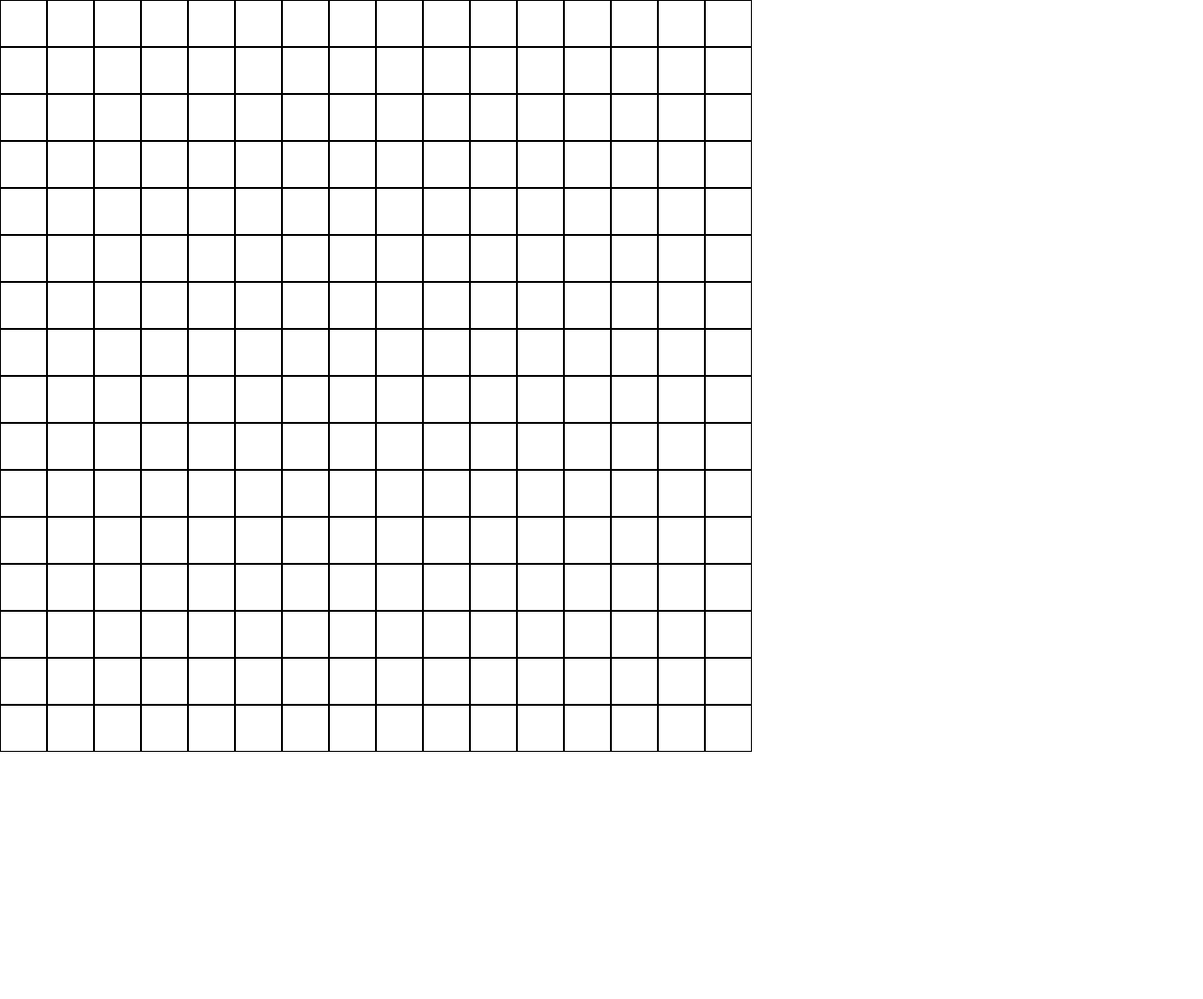
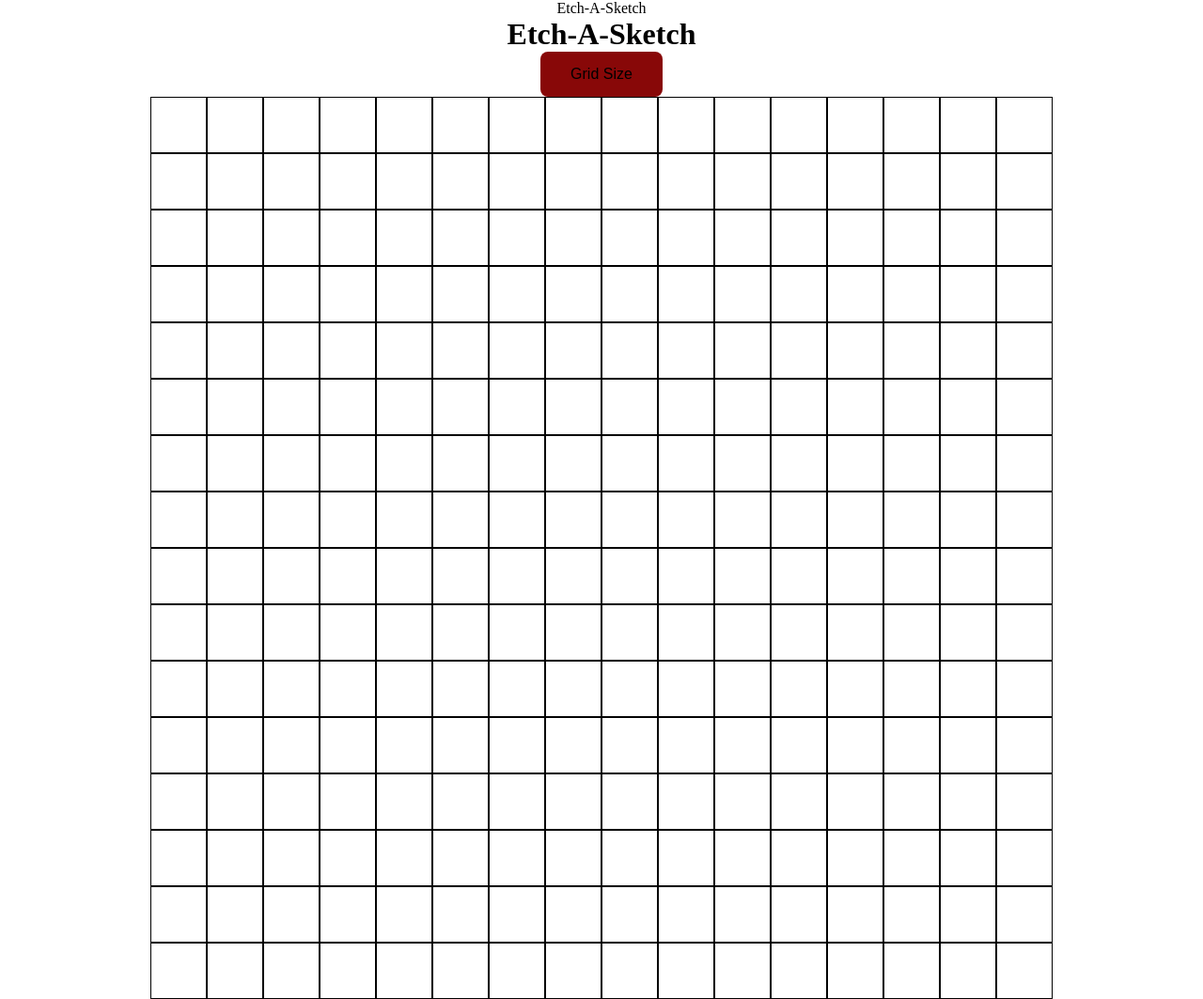
Before and after one commit to takusimon/etch-a-sketch, a plain HTML site: page index.html in a window 1280 px wide. Shown: the whole page at 94% size. Before the commit the page ends 800 px from the top, so only its background shows below. Drawn offline with Linux system fonts and the light colour scheme.

Commit message:
Etch-A-Sketch
created a program that allows you to etch a Sketch

```diff
--- a/css/style.css
+++ b/css/style.css
@@ -3,13 +3,34 @@
     padding:0;
     border: 0;
     box-sizing: border-box;
+    display: flex;
+    flex-direction: column;
+    justify-content: center;
+    align-items: center;
 }
 .container {
     display:flex;
     flex-wrap: wrap;
-    width:800px;
-    height:800px;
+    width:960px;
+    height:960px;
     justify-items: flex-start;
     align-items: flex-start;
     gap:0px;
 }
+
+.hovered {
+    background:red;
+}
+
+.trail {
+    background-color: black;
+}
+
+.grid-specs {
+    background-color:	#880808;
+    padding:15px 32px;
+    text-align: center;
+    text-decoration: none;
+    font-size:16px;
+    border-radius:8px;
+}
--- a/index.html
+++ b/index.html
@@ -8,6 +8,8 @@
     <script src="js/script.js" defer></script>
 </head>
 <body>
+    <h1>Etch-A-Sketch</h1>
+    <button class="grid-specs">Grid Size</button>
     <div class="container"></div>
 </body>
 </html>
--- a/js/script.js
+++ b/js/script.js
@@ -1,8 +1,27 @@
 const container = document.querySelector(".container")
-for (let b=0; b< 16; b++){
-    for (let i=0;i<16;i++) {
-        const gridBox = document.createElement('div');
-        gridBox.setAttribute("style", "width:50px; height:50px; border:1px solid black;");
-        container.appendChild(gridBox);
+
+function gridCreation (boxcount=16){
+    const boxDimensions = 960/boxcount;
+    container.innerHTML = "";
+    for (let b=0; b< boxcount; b++){
+        for (let i=0;i<boxcount;i++) {
+            const gridBox = document.createElement('div');
+            gridBox.setAttribute("style", `width:${boxDimensions}px; height:${boxDimensions}px; border:1px solid black; boxSizing:border-box;`);
+            gridBox.addEventListener('mouseover', () => gridBox.classList.add('hovered'));
+            gridBox.addEventListener('mouseout',() => gridBox.classList.add('trail'));
+            container.appendChild(gridBox);
+        };
     };
 };
+gridCreation();
+
+const gridButton = document.querySelector('.grid-specs');
+gridButton.addEventListener('click', () =>{
+    let userInput = prompt('Enter a grid value e.g. 16 = 16 * 16 grid');
+
+    if (1 <= userInput && userInput <= 100){
+        gridCreation(userInput);
+    } else {
+        alert("This is not a valid value");
+    }
+})
```
